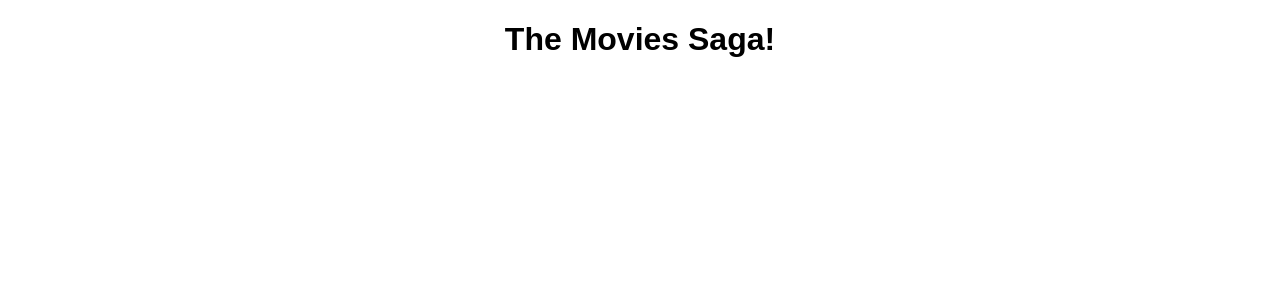
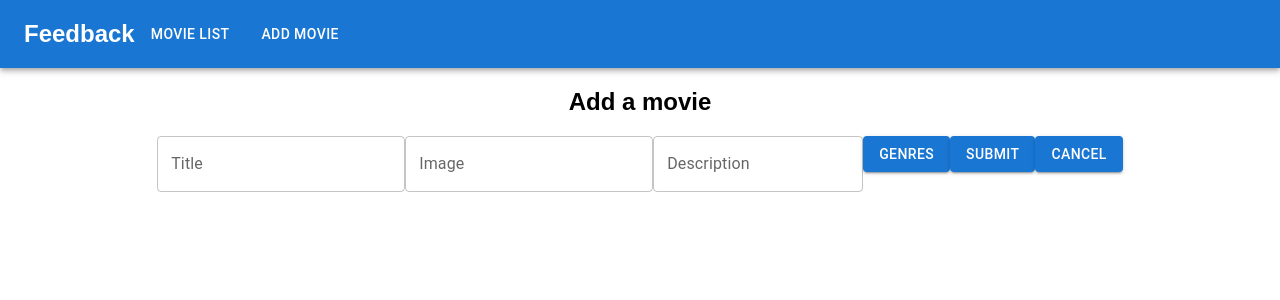
Before and after one commit to Thomas-Vargas/weekend-movie-sagas, a React (Create React App) app: page /#/addMovie in a window 1280 px wide. Shown: the top 300 px of the page. Built offline with nearby package versions, Linux system fonts and the light colour scheme.

Commit message:
Added navbar for home and addMovie routes

```diff
--- a/src/components/App/App.js
+++ b/src/components/App/App.js
@@ -3,14 +3,14 @@ import './App.css';
 import MovieList from '../MovieList/MovieList'
 import MovieDetails from '../MovieDetails/MovieDetails';
 import MovieForm from '../MovieForm/MovieForm';
+import NavBar from './Navbar/Navbar';
 
 function App() {
   return (
     <div className="App">
-      <h1>The Movies Saga!</h1>
+      <NavBar />
       <Router>
         <Route path="/" exact>
-          <MovieForm />
           <MovieList />
         </Route>
 
@@ -18,7 +18,10 @@ function App() {
         <Route path='/details/:id'>
           <MovieDetails />
         </Route>
-
+        {/* add movie route, improve form, add cancel button */}
+        <Route path='/addMovie'>
+          <MovieForm />
+        </Route>
         {/* Add Movie page */}
       </Router>
     </div>
--- /dev/null
+++ b/src/components/App/Navbar/Navbar.jsx
@@ -0,0 +1,24 @@
+import AppBar from '@mui/material/AppBar';
+import Toolbar from '@mui/material/Toolbar';
+import Button from '@mui/material/Button';
+import { HashRouter as Router, Link } from 'react-router-dom';
+
+const NavBar = () => {
+  return (
+    <>
+        <AppBar position="static">
+          <Toolbar>
+            <h2 className="nav-title">Feedback</h2>
+            <Router>
+              <Link to='/' style={{ textDecoration: 'none', color: 'white' }}><Button variant="inherit">Movie List</Button></Link>
+            </Router>
+            <Router>
+              <Link to='/addMovie' style={{ textDecoration: 'none', color: 'white' }}><Button variant="inherit">Add Movie</Button></Link>
+            </Router>
+          </Toolbar>
+        </AppBar>
+    </>
+  )
+}
+
+export default NavBar
--- a/src/components/MovieForm/MovieForm.jsx
+++ b/src/components/MovieForm/MovieForm.jsx
@@ -4,12 +4,14 @@ import MenuItem from "@mui/material/MenuItem";
 import TextField from "@mui/material/TextField";
 import { useState } from "react";
 import { useDispatch } from 'react-redux'
+import { useHistory } from "react-router-dom";
 
 const MovieForm = () => {
   const [newMovie, setNewMovie] = useState({title: '', poster: '', description: '', genre_id: ''});
   const [anchorEl, setAnchorEl] = useState(null);
   const open = Boolean(anchorEl);
   const dispatch = useDispatch();
+  const history = useHistory();
 
   const handleClick = (event) => {
     setAnchorEl(event.currentTarget);
@@ -73,6 +75,7 @@ const MovieForm = () => {
           <MenuItem onClick={() => setGenre(13)}>Superhero</MenuItem>
         </Menu>
         <Button id="basic-button" type="submit" variant="contained">Submit</Button>
+        <Button id="basic-button" onClick={() => history.push('/')} variant="contained">Cancel</Button>
       </form>
     </div>
   );
```
